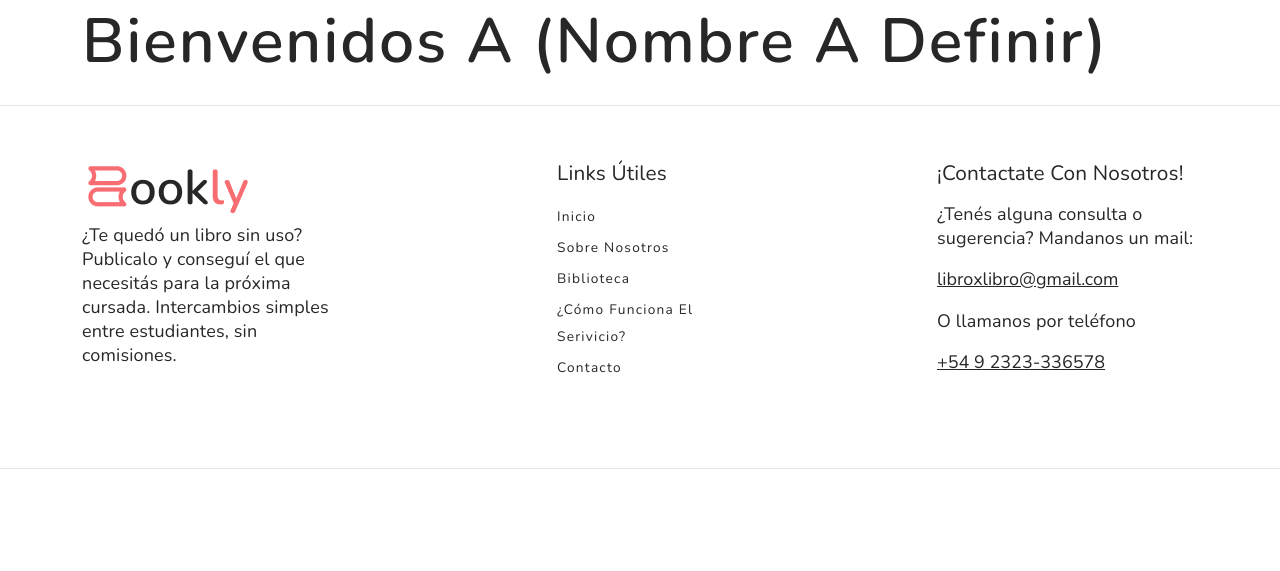
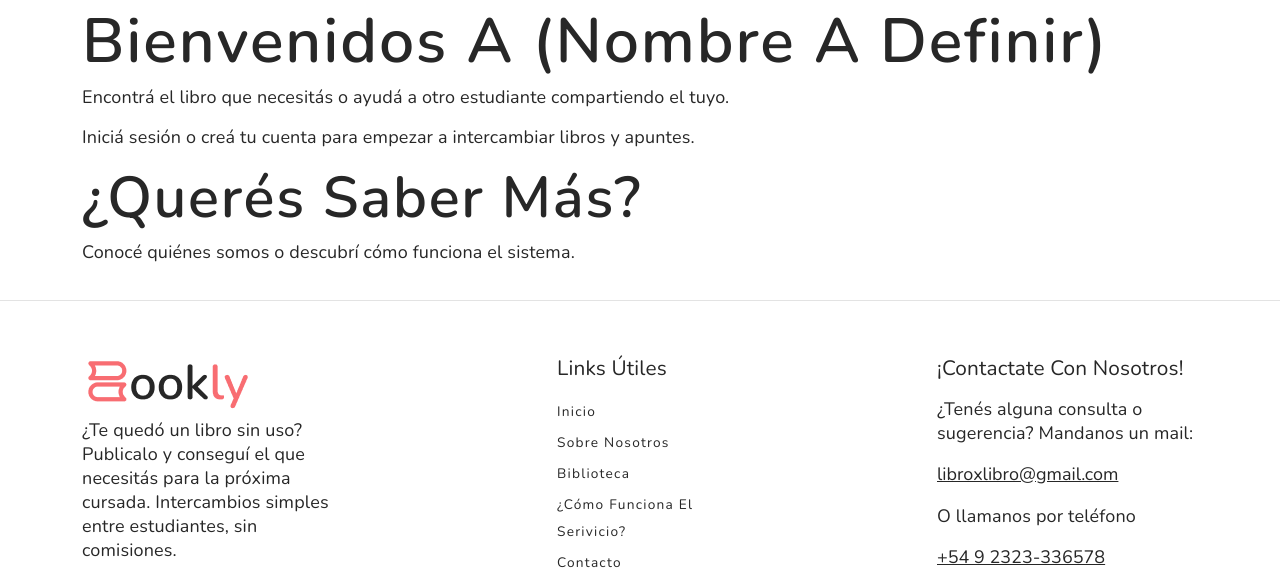
Before and after one commit to Tastor2k2/TPG-IDS, a Flask app: page / in a window 1280 px wide. Shown: the part 63-634 px from the top of the page. Run offline with Flask 3, Linux system fonts and the light colour scheme.

Commit message:
cambios en index.html

```diff
--- a/front/front/templates/index.html
+++ b/front/front/templates/index.html
@@ -3,6 +3,24 @@
 {% block titulo %}{{ titulo }}{% endblock %}
 
 {% block body %}
-<h1>Bienvenidos a (nombre a definir)</h1>
-<!-- LibroxLibro sería un nombre copado -->
+<section>
+    <h1>Bienvenidos a (nombre a definir)</h1>
+    <!-- LibroxLibro sería un nombre copado -->
+     <p>
+        Encontrá el libro que necesitás o ayudá a otro estudiante compartiendo el tuyo.
+    </p>
+        <p>
+        Iniciá sesión o creá tu cuenta para empezar a intercambiar libros y apuntes.
+    </p>
+
+    <div>
+        <h2>¿Querés saber más?</h2>
+        <p>
+            <a href="{{ url_for('sobre_nosotros') }}">Conocé quiénes somos</a> o
+            <a href="{{ url_for('funcionamiento') }}">descubrí cómo funciona el sistema</a>.
+        </p>
+    </div>
+</section>
+
+
 {% endblock %}
```
